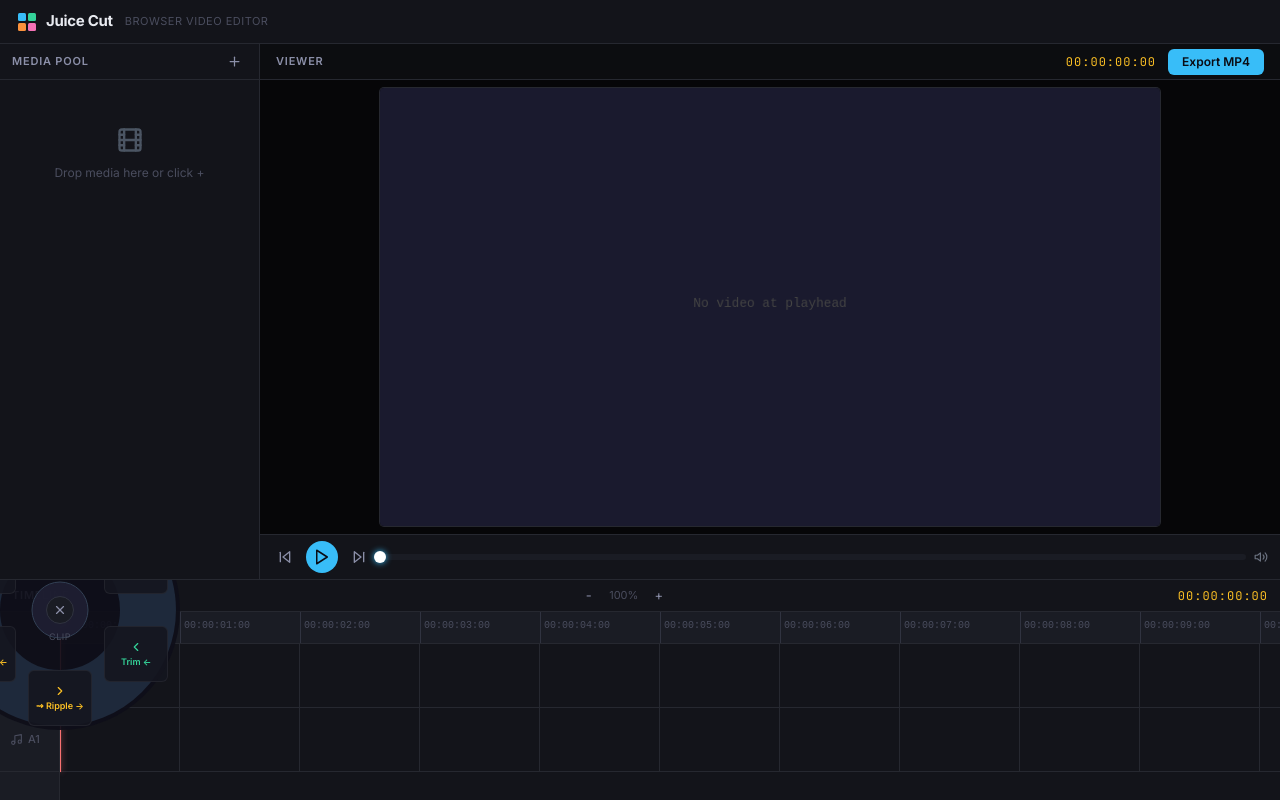
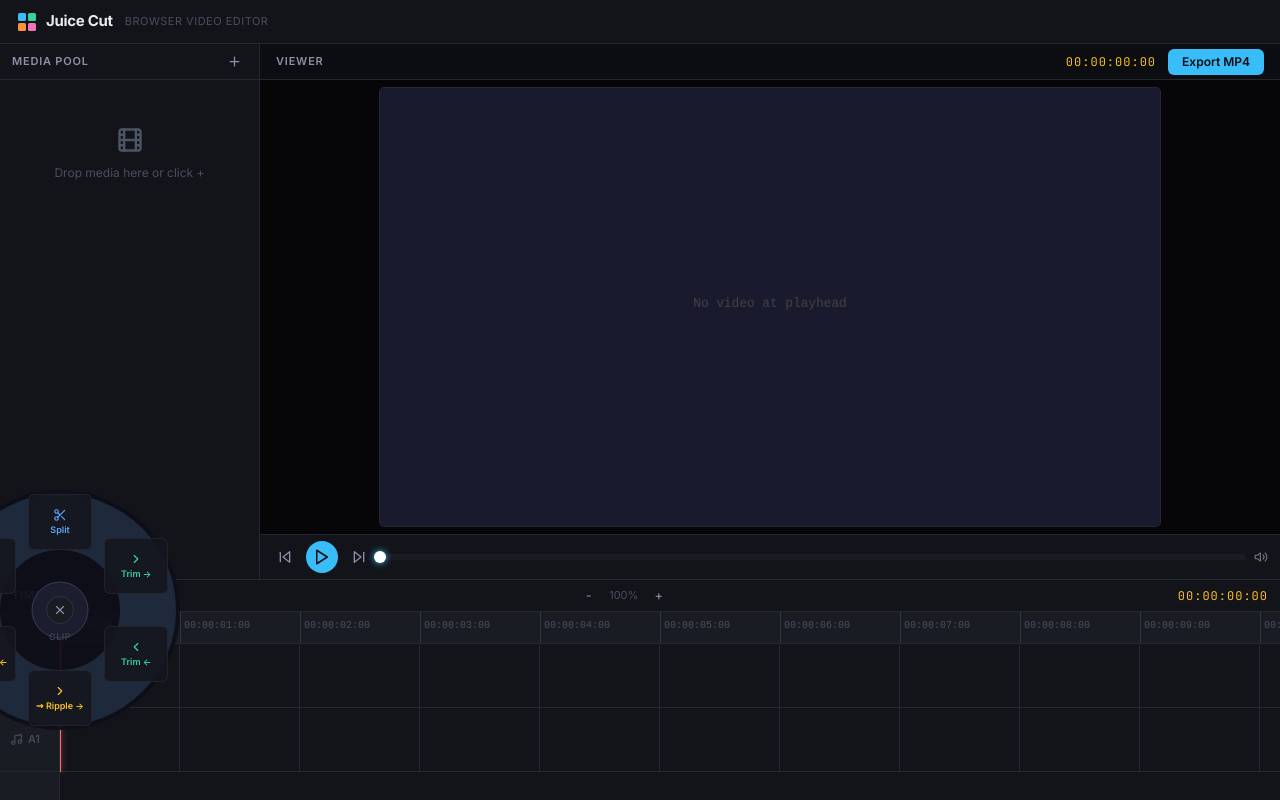
Before and after one commit to Vynelox/67_editing_software, a React (Vite) app: page / in a window 1280 px wide. Both pictures are taken after a click on the button 60 px from the left and 620 px from the top of the page. Built offline with nearby package versions, Linux system fonts and the light colour scheme.

Commit message:
layered the torus menu on top of the video player

```diff
--- a/src/components/Timeline.tsx
+++ b/src/components/Timeline.tsx
@@ -99,7 +99,8 @@ export default function Timeline({
     const rect = containerRef.current?.getBoundingClientRect();
     if (!rect) return;
     setTorusTarget(target);
-    setTorusPos({ x: e.clientX - rect.left, y: HEADER_H - 2 });
+    // position in viewport coordinates so menu can be fixed and escape stacking contexts
+    setTorusPos({ x: e.clientX, y: rect.top + (HEADER_H - 2) });
   }, [getPlayheadContext]);
 
   const getJoinPairs = useCallback(() => {
--- a/src/index.css
+++ b/src/index.css
@@ -541,8 +541,8 @@ html, body, #root {
 
 /* Torus Menu */
 .torus-overlay {
-  position: absolute;
-  z-index: 100;
+  position: fixed;
+  z-index: 2000;
   width: 240px;
   height: 240px;
   pointer-events: all;
```
